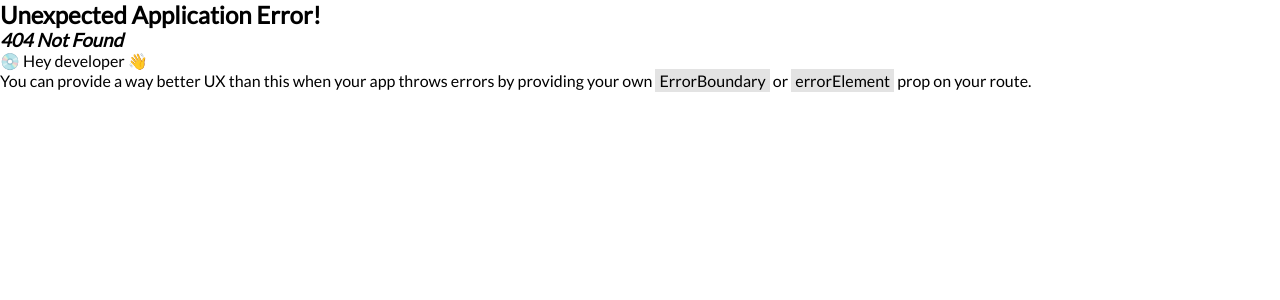
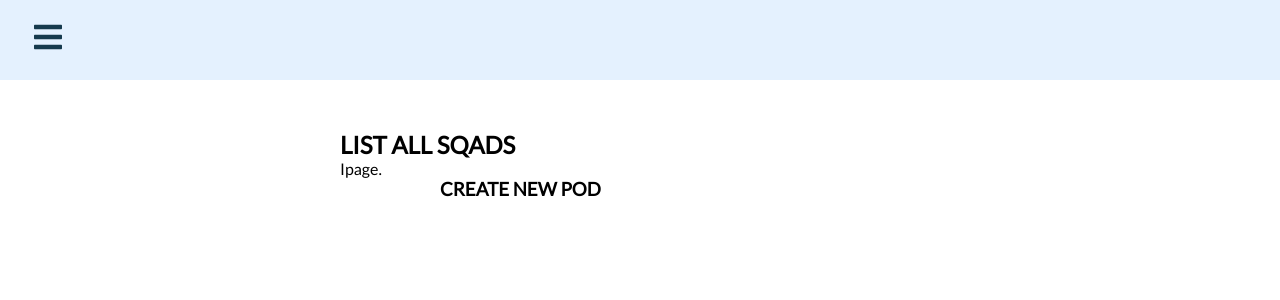
Before and after one commit to kerryoncoding/phase4-project-two, a React (Vite) app in the folder client/: page /squads in a window 1280 px wide. Before the commit this address had no page. Shown: the top 300 px of the page. Built offline with nearby package versions, Linux system fonts and the light colour scheme.

Commit message:
using sidebar nav, adding pages

```diff
--- a/client/src/App.css
+++ b/client/src/App.css
@@ -146,9 +146,11 @@ span {
 
 .home-container {
   /* display: block; */
+  padding-top:50px;
   margin: 0 auto;
   max-width: 600px;
   text-align: center;
+  color: #153A4D;
 }
 
 .homeImage {
@@ -161,6 +163,7 @@ span {
 /* ABOUT */
 
 .about-container {
+  padding-top:50px;
   display: block;
   margin: 0 auto;
   max-width: 600px;
--- a/client/src/components/Home.jsx
+++ b/client/src/components/Home.jsx
@@ -4,10 +4,9 @@ function Home(){
 
    return (
       <div className="home-container">
-         <h2>Hello, I am</h2>
-         <h1>Kerry Guarino</h1>
-         <img src="http://www.kerryoncoding.com/images/kerryavatar.png" alt="kerry avitar" className="homeImage" />
-         <h3>Engineer. Problem Solver. Lifelong Learner.</h3>
+         <h1>Welcome to PodSquad</h1>
+         <img src="http://www.kerryoncoding.com/images/podsquad_notext.jpg" alt="microphone image" className="homeImage" />
+         <h2>Chat about your favorite podcast!</h2>
       </div>
    )
 }
--- a/client/src/components/SidebarData.jsx
+++ b/client/src/components/SidebarData.jsx
@@ -8,6 +8,12 @@ export const SidebarData = [
       title: " Home",
       path: "/",
       icon: <AiIcons.AiFillHome />,
+      cName: "nav-text",
+   },
+   {
+      title: "Squads",
+      path: "/squads",
+      //  icon: <IoIcons.IoIosPaper />,
       cName: "nav-text",
   },
   {
--- /dev/null
+++ b/client/src/components/Squads.jsx
@@ -0,0 +1,16 @@
+import React from "react"
+
+function Squads(){
+   return (
+      <div className="about-container">
+         <h2>LIST ALL SQADS</h2>
+         <p>Ipage.</p>
+         <div className="skill-list">
+            <h3>CREATE NEW POD</h3>
+         </div>
+      </div>
+
+   )
+}
+
+export default Squads;
--- a/client/src/main.jsx
+++ b/client/src/main.jsx
@@ -11,6 +11,7 @@ import {
 import Home from "./components/Home"
 import About from "./components/About"
 import Create from "./components/Create"
+import Squads from "./components/Squads"
 import NavBar from "./components/NavBar"
 import "./App.css"
 
@@ -31,6 +32,10 @@ const router = createBrowserRouter([
         element: <Home />,
       },
       {
+        path: "squads",
+        element: <Squads />,
+      },
+      {
         path: "about",
         element: <About />,
       },
```
